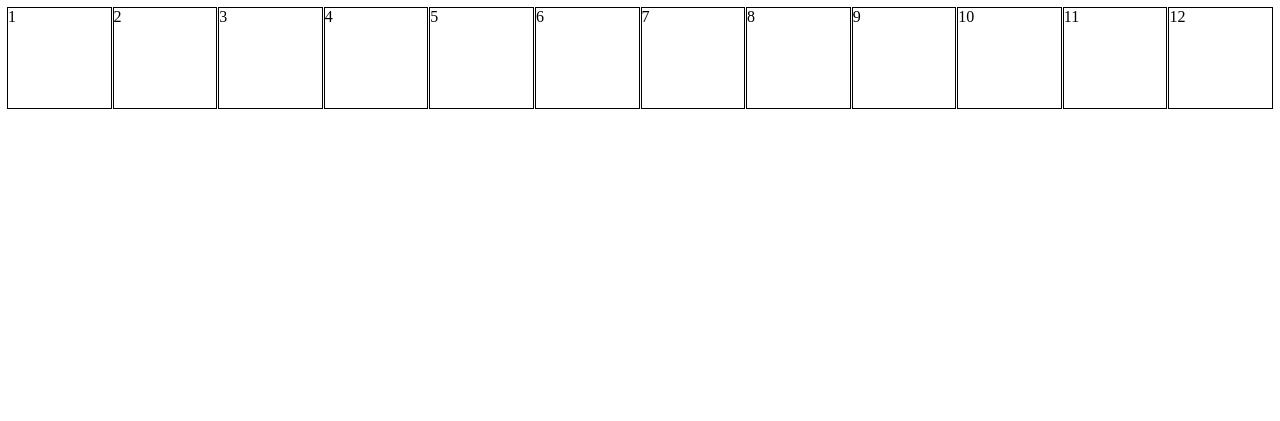
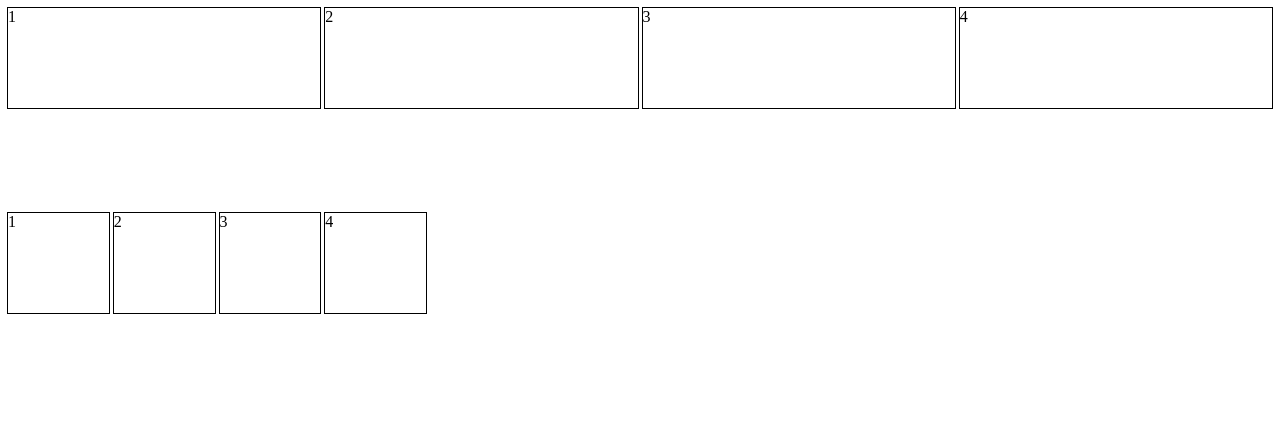
Before and after one commit to Elfonse/cssGrid, a plain HTML site: page index.html in a window 1280 px wide. Drawn offline with Linux system fonts and the light colour scheme.

Commit message:
difference between auto-fit and auto-fill

```diff
--- a/index.html
+++ b/index.html
@@ -7,20 +7,19 @@
 </head>
 <body>
     <div class ="container">
-        <div class="header">1</div>
-        <div class="menu">2</div>
-        <div class="content">3</div>
-        <div class="footer">4</div>
-        <div>5</div>
-        <div>6</div>
-        <div>7</div>
-        <div>8</div>
-        <div>9</div>
-        <div>10</div>
-        <div>11</div>
-        <div>12</div>
+        <div>1</div>
+        <div>2</div>
+        <div>3</div>
+        <div>4</div>
+    </div>
 
+    <div class ="container2">
+        <div>1</div>
+        <div>2</div>
+        <div>3</div>
+        <div>4</div>
     </div>
+
 </body>
 
 </html>
--- a/style.css
+++ b/style.css
@@ -1,10 +1,23 @@
+
 .container div {
+    outline: black solid 1px;
+
+}
+
+.container2 div {
     outline: black solid 1px;
 
 }
 .container {
     display: grid;
+    grid-gap: 5px;
     grid-template-columns: repeat(auto-fit, minmax(100px, 1fr));
-    grid-template-rows: repeat(2,100px);
-    grid-gap: 3px;
+    grid-template-rows: 100px 100px;
 }
+
+.container2 {
+    display: grid;
+    grid-gap: 5px;
+    grid-template-columns: repeat(auto-fill, minmax(100px, 1fr));
+    grid-template-rows: 100px 100px;
+}
```
